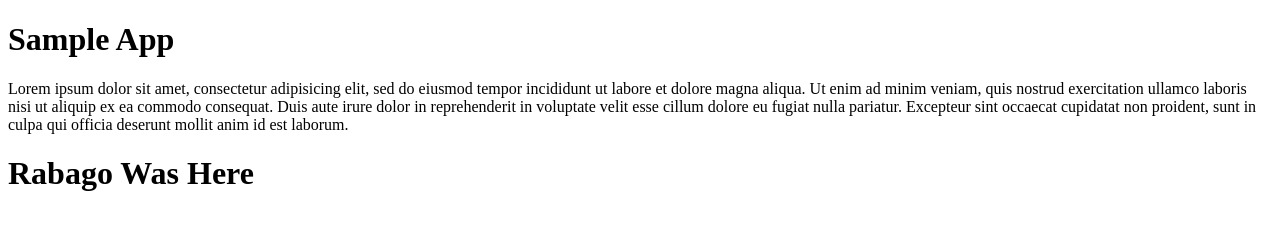
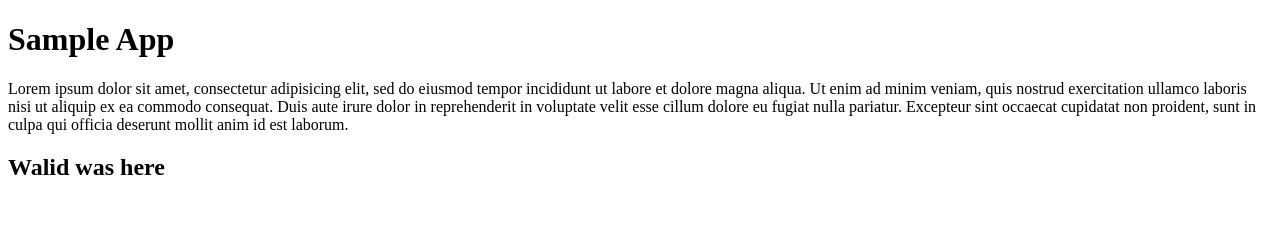
Before and after one commit to SneakyTurtle20/Sample-App, a plain HTML site: page index.html in a window 1280 px wide. Drawn offline with Linux system fonts and the light colour scheme.

Commit message:
Remove you Add Me

```diff
--- a/index.html
+++ b/index.html
@@ -11,6 +11,6 @@
 	consequat. Duis aute irure dolor in reprehenderit in voluptate velit esse
 	cillum dolore eu fugiat nulla pariatur. Excepteur sint occaecat cupidatat non
 	proident, sunt in culpa qui officia deserunt mollit anim id est laborum.</p>
-	<h1>Rabago Was Here</h1>
+	<h2>Walid was here</h2>
 </body>
 </html>
```
